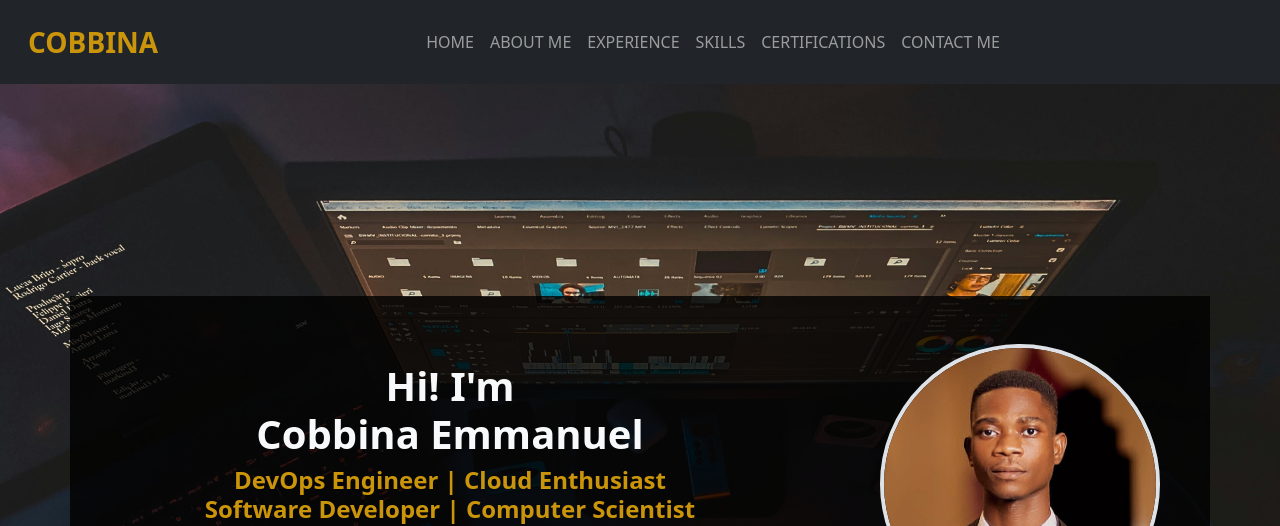
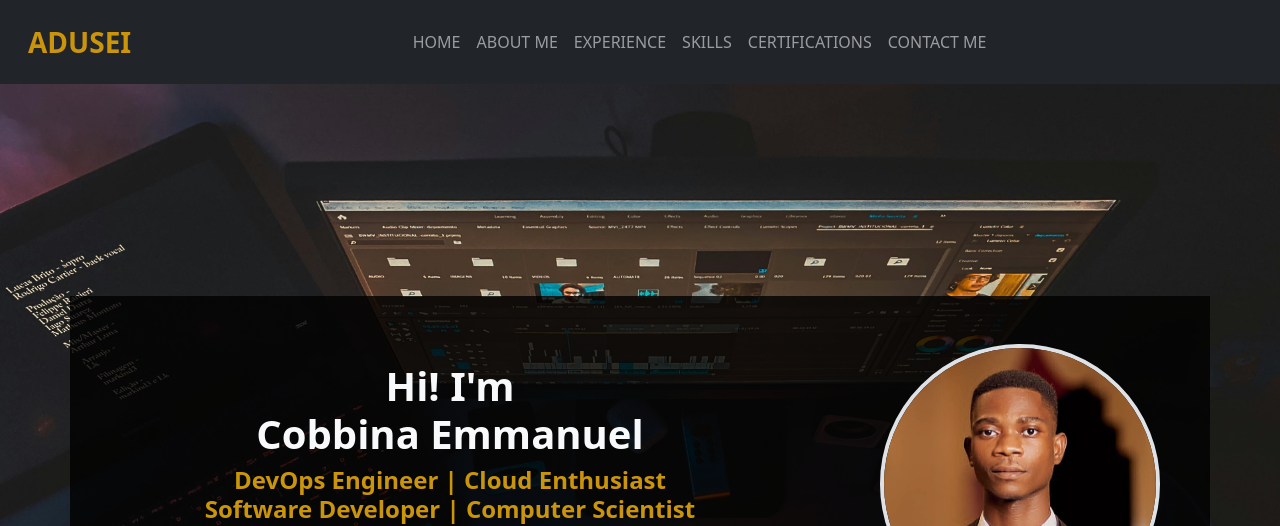
Before and after one commit to Neymo99/kobby-portfolio, a plain HTML site: page website/index.html in a window 1280 px wide. Shown: the top 526 px of the page. Drawn offline with nearby package versions, Linux system fonts and the light colour scheme.

Commit message:
Changed the brand name

```diff
--- a/website/index.html
+++ b/website/index.html
@@ -17,7 +17,7 @@
       <span class="navbar-toggler-icon"></span>
     </button>
     <div class="navbar-nav">
-      <a class="navbar-brand text-orange text-uppercase fw-bolder fs-3" href="">Cobbina</a>
+      <a class="navbar-brand text-orange text-uppercase fw-bolder fs-3" href="">adusei</a>
     </div>
     <div class="collapse navbar-collapse" id="navbarSupportedContent">
       <div class="navbar-nav ms-auto me-auto">
```
